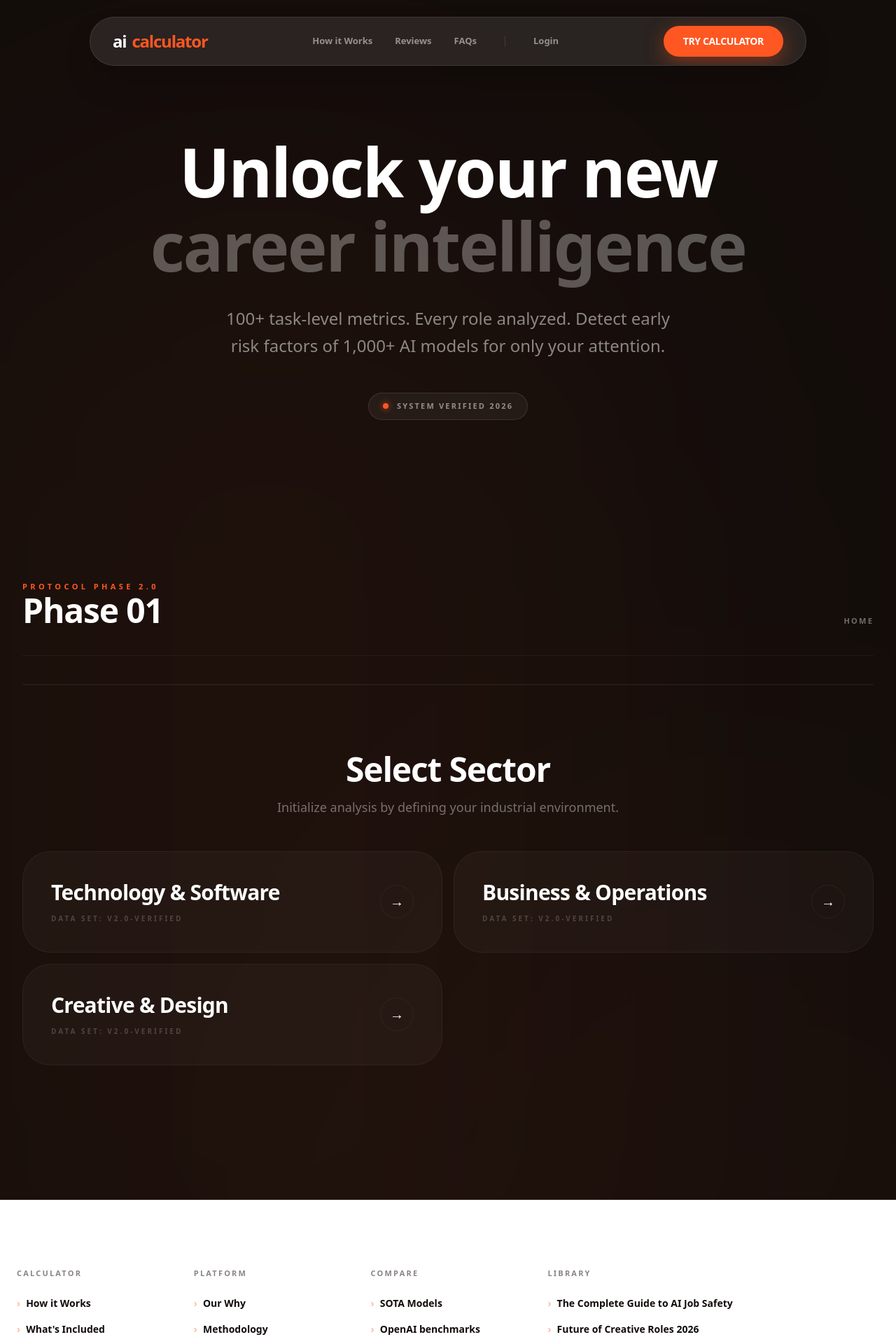
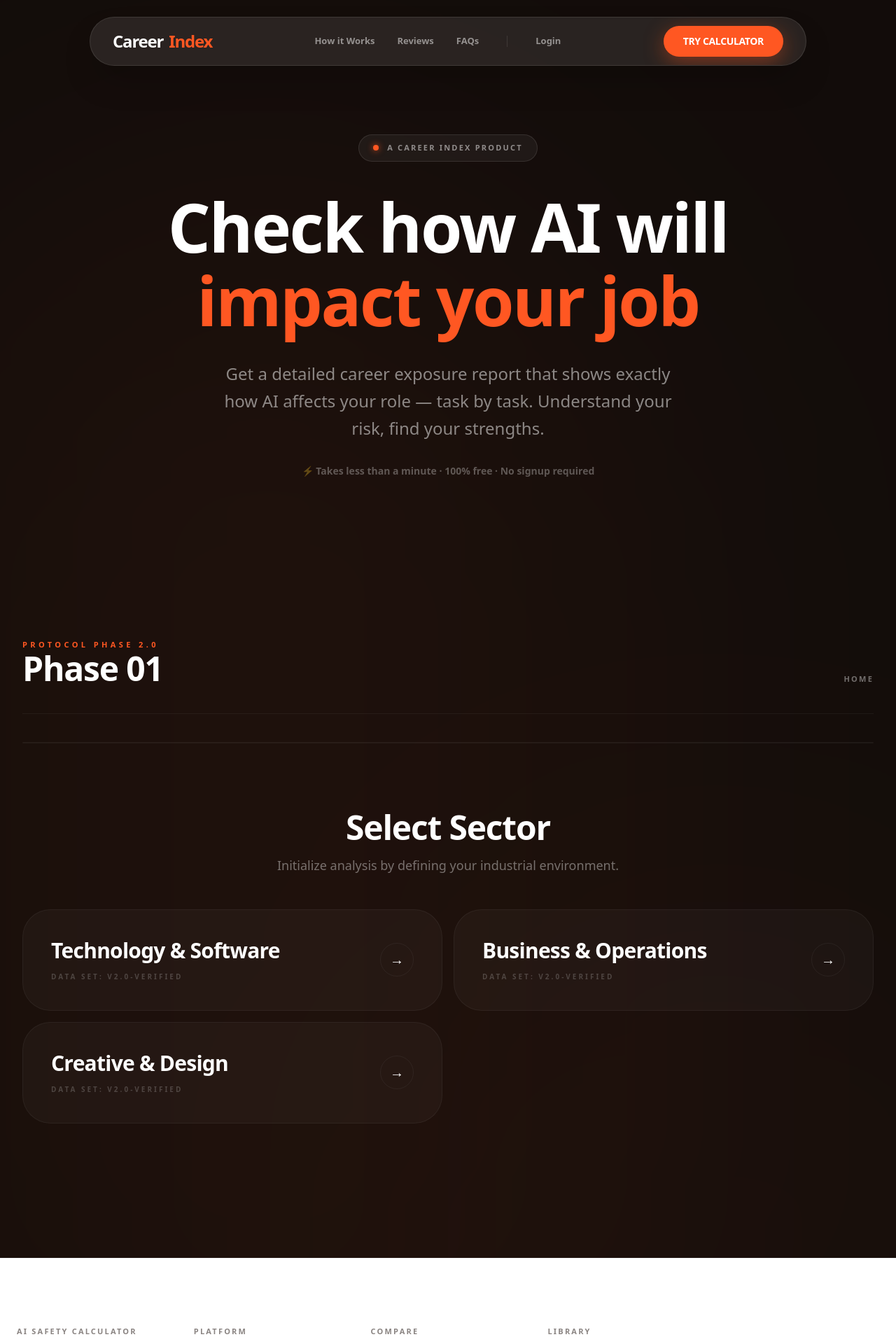
Before and after one commit to meetp2022/ai-safety-calculator, a Next.js app: page / in a window 1280 px wide. Shown: the top 1920 px of the page at 70% size. Built offline with nearby package versions, Linux system fonts and the light colour scheme.

Commit message:
feat: rebrand to Career Index with updated hero messaging

```diff
--- a/src/app/about/page.tsx
+++ b/src/app/about/page.tsx
@@ -22,7 +22,7 @@ export default function AboutPage() {
                         </h2>
                         <div className="h-1 w-20 bg-brand-orange" />
                         <p className="text-2xl text-white/50 leading-relaxed font-medium">
-                            The <span className="text-white font-bold">AI Job Safety Calculator</span> was built to pierce through the noise of AI hype and provide a clinical, data-driven analysis of how modern automation actually interacts with your daily tasks.
+                            The <span className="text-white font-bold">AI Job Safety Calculator</span> by <span className="text-brand-orange font-bold">Career Index</span> was built to pierce through the noise of AI hype and provide a clinical, data-driven analysis of how modern automation actually interacts with your daily tasks.
                         </p>
                     </div>
 
--- a/src/app/layout.tsx
+++ b/src/app/layout.tsx
@@ -5,8 +5,8 @@ import { Inter } from 'next/font/google';
 const inter = Inter({ subsets: ['latin'], variable: '--font-inter' });
 
 export const metadata: Metadata = {
-  title: 'AI Job Safety Calculator | Will AI Change Your Work?',
-  description: 'A data-driven, task-level analysis of AI impact on your professional role. 100% tap-only assessment.',
+  title: 'Career Index | AI Job Safety Calculator',
+  description: 'Check how AI will impact your job. Get a detailed career exposure report in under a minute with our free AI Job Safety Calculator.',
 };
 
 export default function RootLayout({
--- a/src/app/page.tsx
+++ b/src/app/page.tsx
@@ -22,17 +22,18 @@ export default function Home() {
       <div className="pt-48 pb-24 relative z-10 flex-grow">
         {currentStep === 'category' && (
           <div className="max-w-5xl mx-auto px-6 mb-32 text-center">
-            <h2 className="text-6xl sm:text-8xl font-bold mb-8 leading-[1.1] tracking-tight text-white animate-slide-up opacity-0">
-              Unlock your new <br /><span className="text-white/30">career intelligence</span>
+            <div className="inline-flex items-center gap-3 px-5 py-2.5 bg-white/5 border border-white/10 rounded-full text-[11px] font-black uppercase tracking-[0.2em] text-white/50 mb-10 animate-fade-in opacity-0">
+              <span className="w-2 h-2 rounded-full bg-brand-orange shadow-[0_0_10px_rgba(255,87,34,0.8)]" />
+              A Career Index Product
+            </div>
+            <h2 className="text-5xl sm:text-8xl font-bold mb-8 leading-[1.1] tracking-tight text-white animate-slide-up opacity-0">
+              Check how AI will <br /><span className="text-brand-orange">impact your job</span>
             </h2>
             <p className="text-xl sm:text-2xl text-white/50 font-medium max-w-2xl mx-auto leading-relaxed animate-slide-up opacity-0 [animation-delay:0.3s]">
-              100+ task-level metrics. Every role analyzed. Detect early risk factors of 1,000+ AI models for only your attention.
+              Get a detailed career exposure report that shows exactly how AI affects your role — task by task. Understand your risk, find your strengths.
             </p>
-            <div className="mt-12 animate-fade-in opacity-0 [animation-delay:0.6s]">
-              <div className="inline-flex items-center gap-3 px-5 py-2.5 bg-white/5 border border-white/10 rounded-full text-[11px] font-black uppercase tracking-[0.2em] text-white/50">
-                <span className="w-2 h-2 rounded-full bg-brand-orange shadow-[0_0_10px_rgba(255,87,34,0.8)]" />
-                System Verified 2026
-              </div>
+            <div className="mt-8 animate-fade-in opacity-0 [animation-delay:0.6s]">
+              <p className="text-sm text-white/30 font-semibold">⚡ Takes less than a minute · 100% free · No signup required</p>
             </div>
           </div>
         )}
--- a/src/app/terms/page.tsx
+++ b/src/app/terms/page.tsx
@@ -27,7 +27,7 @@ export default function TermsPage() {
                         <div className="space-y-4">
                             <h3 className="text-2xl font-bold text-white tracking-tight">1. Algorithmic Nature</h3>
                             <p className="text-lg">
-                                The AI Job Safety Calculator provides estimations based on current architecture benchmarks. These results are <span className="text-brand-orange font-bold">strictly theoretical</span> and do not constitute professional career advice or financial guarantees.
+                                The Career Index AI Job Safety Calculator provides estimations based on current architecture benchmarks. These results are <span className="text-brand-orange font-bold">strictly theoretical</span> and do not constitute professional career advice or financial guarantees.
                             </p>
                         </div>
 
--- a/src/components/Footer.tsx
+++ b/src/components/Footer.tsx
@@ -8,7 +8,7 @@ export default function Footer() {
                 <div className="grid grid-cols-2 lg:grid-cols-5 gap-12 lg:gap-8 mb-24">
                     {/* Calculator Section */}
                     <div className="space-y-6">
-                        <h4 className="text-[11px] font-black text-brand-gray uppercase tracking-[0.2em]">Calculator</h4>
+                        <h4 className="text-[11px] font-black text-brand-gray uppercase tracking-[0.2em]">AI Safety Calculator</h4>
                         <ul className="space-y-4 text-[14px] font-semibold">
                             <li><Link href="/about" className="group flex items-center gap-2 hover:text-brand-orange transition-colors"><span className="text-brand-orange opacity-40 group-hover:opacity-100 transition-opacity">›</span> How it Works</Link></li>
                             <li><Link href="/about" className="group flex items-center gap-2 hover:text-brand-orange transition-colors"><span className="text-brand-orange opacity-40 group-hover:opacity-100 transition-opacity">›</span> What&apos;s Included</Link></li>
@@ -41,7 +41,7 @@ export default function Footer() {
                     <div className="space-y-6 lg:col-span-2">
                         <h4 className="text-[11px] font-black text-brand-gray uppercase tracking-[0.2em]">Library</h4>
                         <ul className="space-y-4 text-[14px] font-semibold">
-                            <li><Link href="/about" className="group flex items-center gap-2 hover:text-brand-orange transition-colors"><span className="text-brand-orange opacity-40 group-hover:opacity-100 transition-opacity">›</span> The Complete Guide to AI Job Safety</Link></li>
+                            <li><Link href="/about" className="group flex items-center gap-2 hover:text-brand-orange transition-colors"><span className="text-brand-orange opacity-40 group-hover:opacity-100 transition-opacity">›</span> The Complete Guide to Career Safety</Link></li>
                             <li><Link href="/about" className="group flex items-center gap-2 hover:text-brand-orange transition-colors"><span className="text-brand-orange opacity-40 group-hover:opacity-100 transition-opacity">›</span> Future of Creative Roles 2026</Link></li>
                             <li><Link href="/about" className="group flex items-center gap-2 hover:text-brand-orange transition-colors"><span className="text-brand-orange opacity-40 group-hover:opacity-100 transition-opacity">›</span> Strategic Upskilling Pathways</Link></li>
                         </ul>
@@ -65,7 +65,7 @@ export default function Footer() {
 
                 {/* Bottom Legal Bar */}
                 <div className="flex flex-col md:flex-row justify-between items-center pt-12 border-t border-gray-100 text-[10px] sm:text-[11px] font-bold text-brand-gray uppercase tracking-[0.3em] gap-6">
-                    <p className="text-center md:text-left">© 2026 AI JOB SAFETY CALCULATOR, INC. ALL RIGHTS RESERVED</p>
+                    <p className="text-center md:text-left">© 2026 CAREER INDEX. ALL RIGHTS RESERVED</p>
                     <div className="flex gap-10">
                         <Link href="/terms" className="hover:text-brand-orange transition-colors">Terms</Link>
                         <Link href="/privacy" className="hover:text-brand-orange transition-colors">Privacy Policy</Link>
--- a/src/components/Header.tsx
+++ b/src/components/Header.tsx
@@ -6,7 +6,7 @@ export default function Header() {
             <div className="bg-brand-pill/90 backdrop-blur-xl border border-white/10 rounded-full px-3 py-2 sm:px-8 sm:py-3 flex items-center justify-between shadow-2xl overflow-hidden">
                 {/* Logo */}
                 <Link href="/" className="text-xl sm:text-2xl font-black tracking-tighter text-white hover:opacity-80 transition-opacity flex items-center gap-2">
-                    ai <span className="text-brand-orange">calculator</span>
+                    Career <span className="text-brand-orange">Index</span>
                 </Link>
 
                 {/* Nav Links - Desktop */}
```
